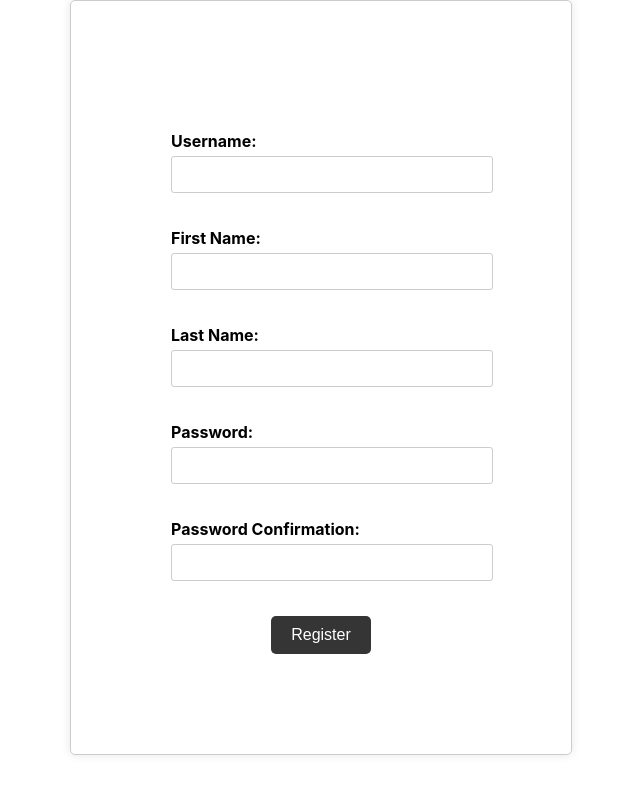
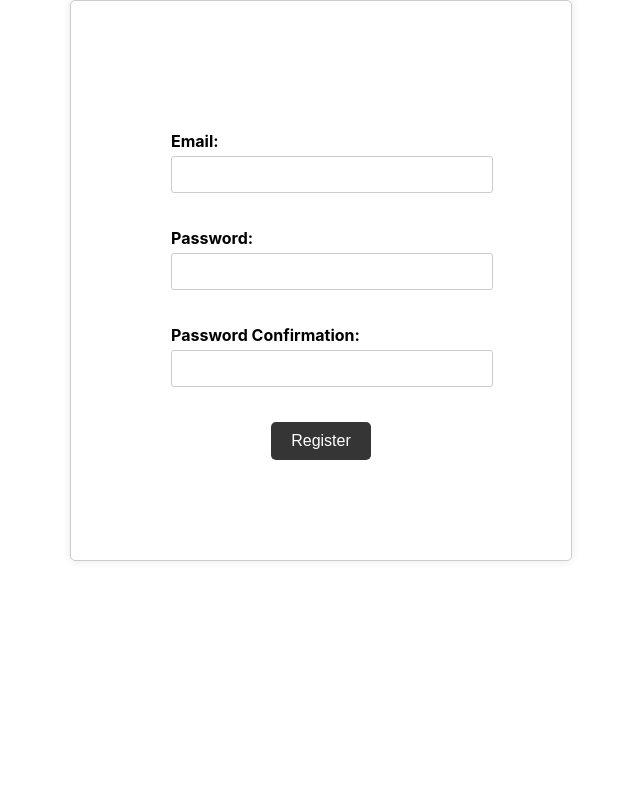
Before and after one commit to ernestorendon/InfiniFit, a React (Create React App) app in the folder app/: page /register in a window 1280 px wide. Shown: the top 794 px of the page, without its empty margins (319-959 px from the left). Built offline with nearby package versions, Linux system fonts and the light colour scheme.

Commit message:
Removed username, first, and last name form submissions

```diff
--- a/app/src/RegistrationForm.js
+++ b/app/src/RegistrationForm.js
@@ -3,9 +3,7 @@ import './RegistrationForm.css'; // Import the CSS file
 
 const RegistrationForm = () => {
   const [formData, setFormData] = useState({
-    username: '',
-    firstName: '',
-    lastName: '',
+    email: '',
     password: '',
     confirmPassword: '',
   });
@@ -29,31 +27,11 @@ const RegistrationForm = () => {
       {/* <h1>Registration Form</h1> */}
       <form onSubmit={handleSubmit}>
         <div className="form-group">
-          <label>Username:</label>
+          <label>Email:</label>
           <input
             type="text"
-            name="username"
+            name="email"
             value={formData.username}
-            onChange={handleChange}
-            required
-          />
-        </div>
-        <div className="form-group">
-          <label>First Name:</label>
-          <input
-            type="text"
-            name="firstName"
-            value={formData.firstName}
-            onChange={handleChange}
-            required
-          />
-        </div>
-        <div className="form-group">
-          <label>Last Name:</label>
-          <input
-            type="text"
-            name="lastName"
-            value={formData.lastName}
             onChange={handleChange}
             required
           />
```
